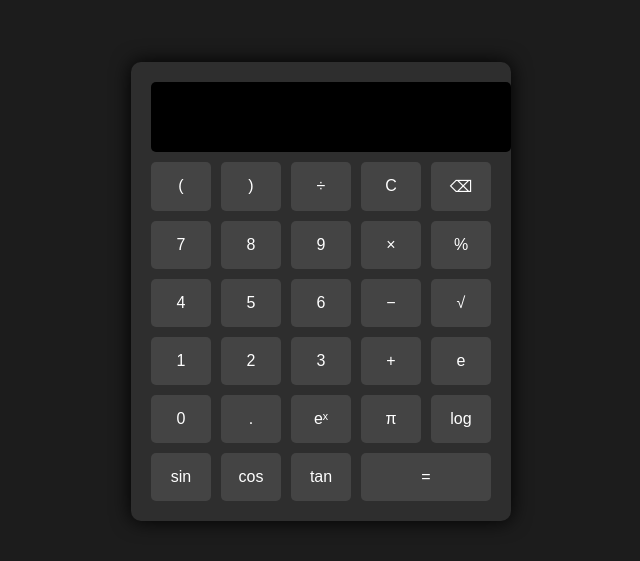
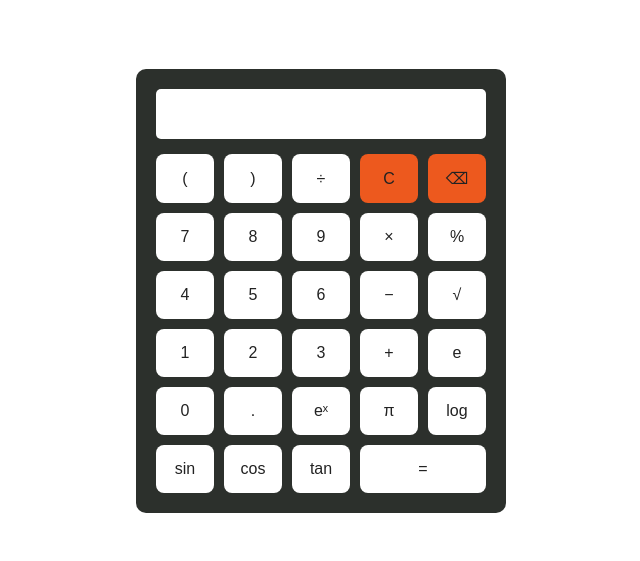
Before and after one commit to madhulatha77/lab1, a plain HTML site: page sceintific.html in a window 1280 px wide. Shown: the part 109-670 px from the top of the page, without its empty margins (319-959 px from the left). Drawn offline with Linux system fonts and the light colour scheme.

Commit message:
Update sceintific.html

```diff
--- a/sceintific.html
+++ b/sceintific.html
@@ -2,77 +2,87 @@
 <html lang="en">
 <head>
 <meta charset="UTF-8" />
-  <meta name="viewport" content="width=device-width, initial-scale=1.0"/>
+<meta name="viewport" content="width=device-width, initial-scale=1" />
 <title>Scientific Calculator</title>
 <style>
-    body {
+    * {
+            margin: 0;
+            padding: 0;
+            box-sizing: border-box;
+        }
+    body, html {
+        height: 100%;
+        background: #fff;
         font-family: Arial, sans-serif;
-      background: #1c1c1c;
         color: white;
-      display: flex;
-      align-items: center;
-      justify-content: center;
-      height: 100vh;
-      margin: 0;
     }
 
-    .calculator {
-      background: #2e2e2e;
+        #calc {
+            width: 100%;
+            height: 100vh;
+            display: flex;
+            justify-content: center;
+            align-items: center;
+        }
+        #content {
+            background: #2c302c;
+            padding: 20px;
             border-radius: 10px;
-      padding: 20px;
-      box-shadow: 0 0 20px #000;
-      width: 340px;
         }
-
-    .display {
+        #backspace {
+            background-color: rgb(237, 89, 30);
+            color: white;
+        }
+    #display {
         width: 100%;
         height: 50px;
         font-size: 24px;
         padding: 10px;
-      margin-bottom: 10px;
+        margin-bottom: 15px;
         border: none;
         border-radius: 5px;
-      background: #000;
+        background: #fff;
         color: #fff;
         text-align: right;
+        user-select: none;
     }
-
     .buttons {
         display: grid;
         grid-template-columns: repeat(5, 1fr);
         gap: 10px;
     }
-
-    button {
+    .buttons button {
     padding: 15px;
     font-size: 16px;
-      background: #444;
-      color: white;
+    background: #fff;
+    color: #222;
     border: none;
-      border-radius: 5px;
+    border-radius: 8px;
     cursor: pointer;
     transition: background 0.2s;
+    user-select: none;
 }
 
-    button:hover {
+    .buttons button:hover {
         background: #666;
     }
-
     .span-2 {
         grid-column: span 2;
     }
 </style>
 </head>
 <body>
-  <div class="calculator">
-    <input type="text" id="display" class="display" disabled />
+<div id="calc">
+    <div id="content">
+        <input type="text" id="display" disabled />
         <div class="buttons">
 
             <button onclick="append('(')">(</button>
             <button onclick="append(')')">)</button>
             <button onclick="append('/')">÷</button>
-      <button onclick="clearDisplay()">C</button>
-      <button onclick="deleteChar()">⌫</button>
+            <button onclick="clearDisplay()" style="background: rgb(237, 89, 30);">C</button>
+            <button onclick="deleteChar()" style="background: rgb(237, 89, 30);">⌫</button>
+
 
             <button onclick="append('7')">7</button>
             <button onclick="append('8')">8</button>
@@ -98,11 +108,11 @@
             <button onclick="append('Math.PI')">π</button>
 
             <button onclick="append('Math.log10(')">log</button>
-
             <button onclick="append('Math.sin(')">sin</button>
             <button onclick="append('Math.cos(')">cos</button>
             <button onclick="append('Math.tan(')">tan</button>
-      <button onclick="calculate()" class="span-2">=</button>
+            <button onclick="calculate()" class="span-2" >=</button>
+        </div>
     </div>
 </div>
 
@@ -127,17 +137,33 @@
 
     function calculate() {
         try {
-        let open = (display.value.match(/\(/g) || []).length;
-        let close = (display.value.match(/\)/g) || []).length;
-        let diff = open - close;
-        if (diff > 0) {
-          display.value += ')'.repeat(diff);
+            // Balance parentheses
+            const open = (display.value.match(/\(/g) || []).length;
+            const close = (display.value.match(/\)/g) || []).length;
+            if (open > close) {
+                display.value += ')'.repeat(open - close);
             }
+            // Evaluate expression
             display.value = eval(display.value);
-      } catch (e) {
+        } catch {
             display.value = "Error";
         }
     }
+
+    // Keyboard support (optional)
+    document.addEventListener('keydown', e => {
+        const key = e.key;
+        const validKeys = "0123456789+-*/().%";
+        if (validKeys.includes(key)) {
+            append(key);
+        } else if (key === "Enter") {
+            calculate();
+        } else if (key === "Backspace") {
+            deleteChar();
+        } else if (key.toLowerCase() === "c") {
+            clearDisplay();
+        }
+    });
 </script>
 </body>
 </html>
```
Lines whose indentation alone changed are shown as unchanged.
